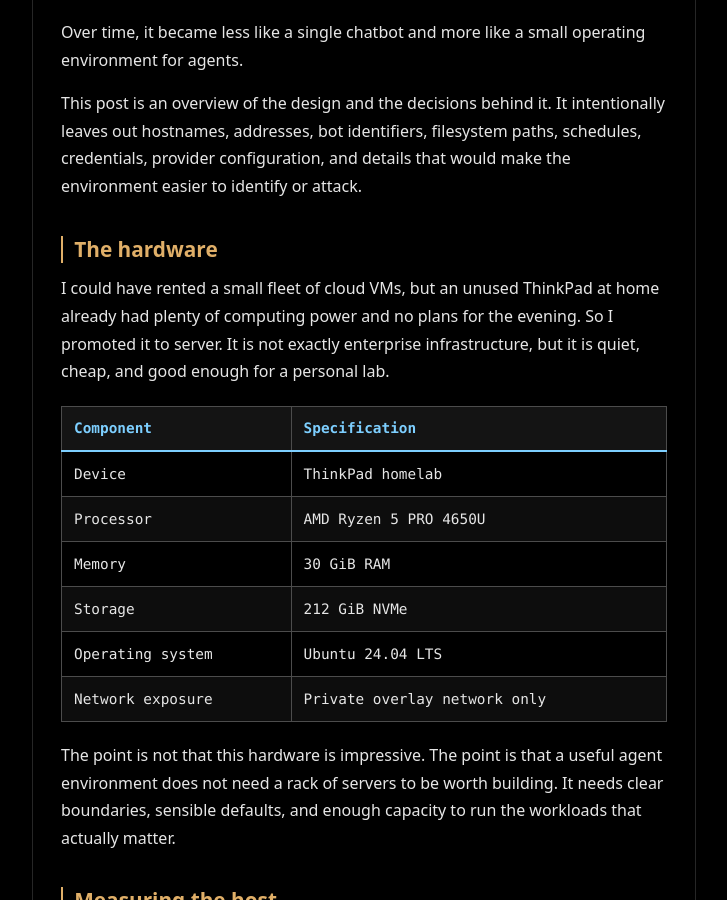
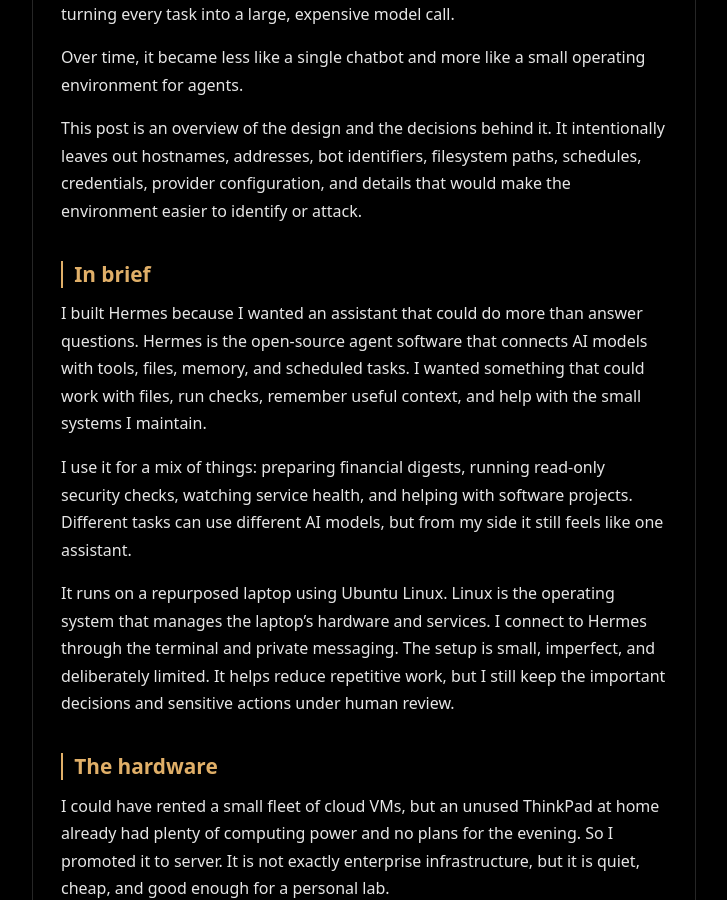
Before and after one commit to bhanuharya/bhanuharya.github.io, a Jekyll site: the page built from _posts/2026-08-19-building-a-small-self-hosted-agent-system-with-hermes.md, in a window 1280 px wide and 900 px high, scrolled down 1002 px. Shown: the whole window, without its empty margins (276-1003 px from the left). Built offline with Jekyll 4.4.1, drawn with Linux system fonts in a browser that asks for light colours; some of the changed text lies outside the part shown.

Commit message:
Add plain-language Hermes overview

```diff
--- a/_posts/2026-08-19-building-a-small-self-hosted-agent-system-with-hermes.md
+++ b/_posts/2026-08-19-building-a-small-self-hosted-agent-system-with-hermes.md
@@ -13,6 +13,14 @@
 Over time, it became less like a single chatbot and more like a small operating environment for agents.
 
 This post is an overview of the design and the decisions behind it. It intentionally leaves out hostnames, addresses, bot identifiers, filesystem paths, schedules, credentials, provider configuration, and details that would make the environment easier to identify or attack.
+
+## In brief
+
+I built Hermes because I wanted an assistant that could do more than answer questions. Hermes is the open-source agent software that connects AI models with tools, files, memory, and scheduled tasks. I wanted something that could work with files, run checks, remember useful context, and help with the small systems I maintain.
+
+I use it for a mix of things: preparing financial digests, running read-only security checks, watching service health, and helping with software projects. Different tasks can use different AI models, but from my side it still feels like one assistant.
+
+It runs on a repurposed laptop using Ubuntu Linux. Linux is the operating system that manages the laptop’s hardware and services. I connect to Hermes through the terminal and private messaging. The setup is small, imperfect, and deliberately limited. It helps reduce repetitive work, but I still keep the important decisions and sensitive actions under human review.
 
 ## The hardware
 
```
